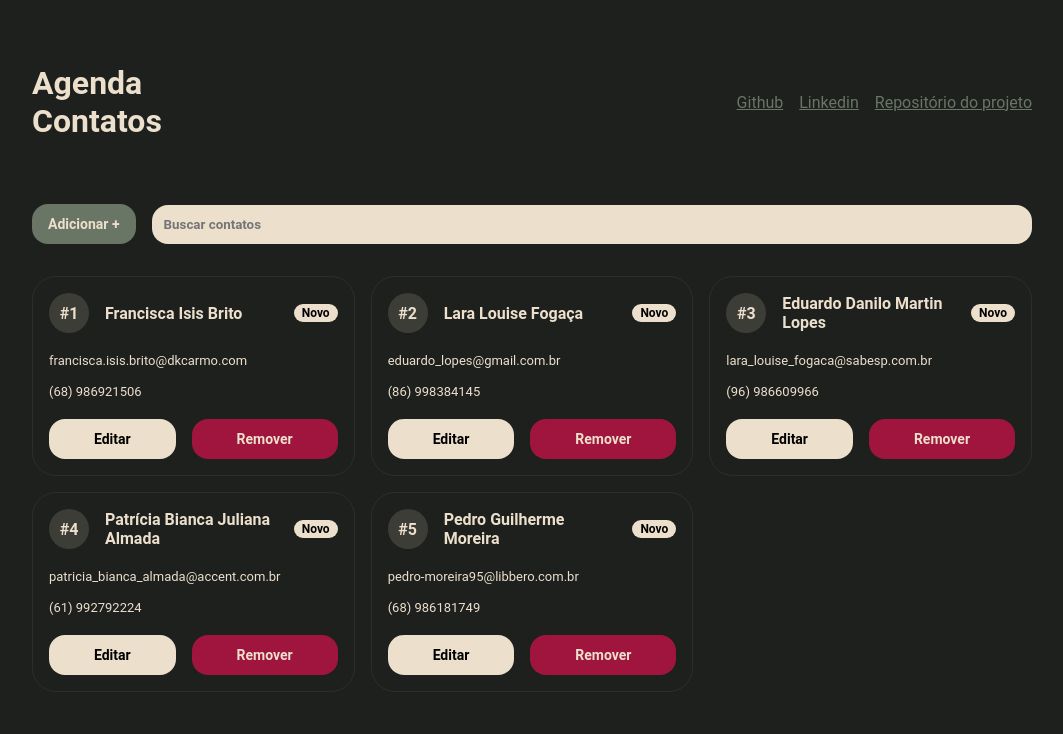
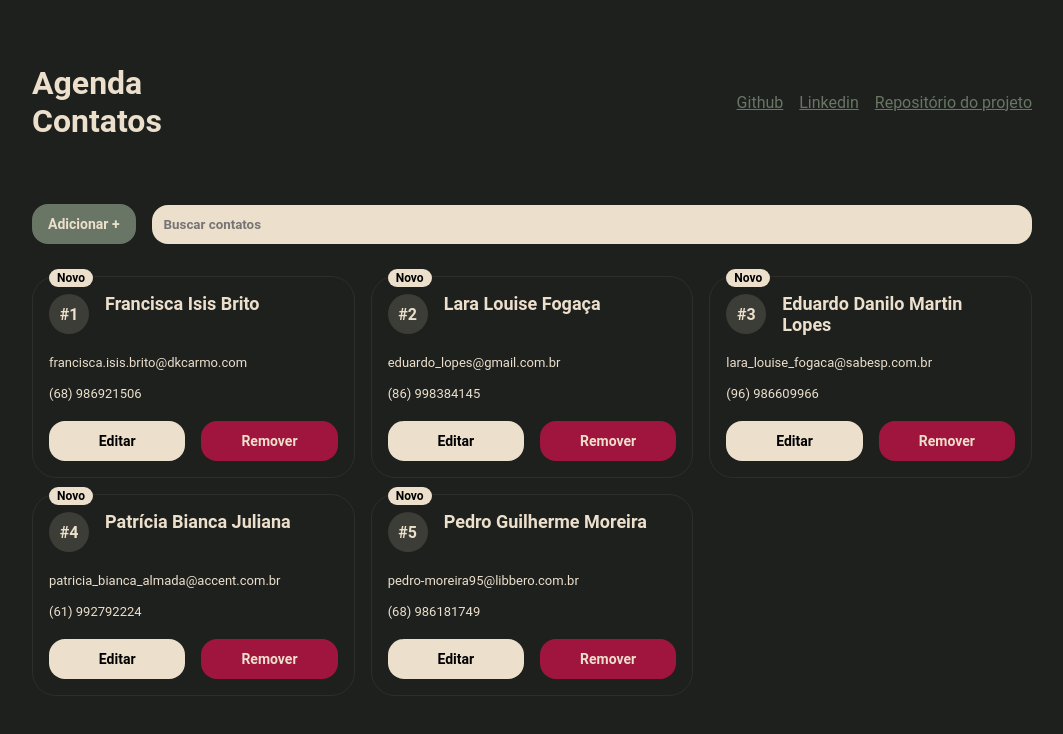
Before and after one commit to gabrielgua/contatos-react, a React (Create React App) app: page / in a window 1280 px wide. Shown: the top 734 px of the page, without its empty margins (108-1171 px from the left). Built offline with nearby package versions, Linux system fonts and the light colour scheme.

Commit message:
chore: fixing textarea auto height for contact names

```diff
--- a/src/components/Contact/index.tsx
+++ b/src/components/Contact/index.tsx
@@ -1,4 +1,11 @@
-import { useState } from 'react'
+import {
+  FormEvent,
+  FormEventHandler,
+  TextareaHTMLAttributes,
+  useEffect,
+  useRef,
+  useState
+} from 'react'
 import {
   ContactActions,
   ContactAvatar,
@@ -6,6 +13,7 @@ import {
   ContactHeader,
   ContactInfo,
   ContactInput,
+  ContactNameTextarea,
   ContactNewBadge,
   ContactTitle
 } from './styles'
@@ -22,11 +30,18 @@ type ContactProps = {
 const Contact = ({ contact }: ContactProps) => {
   const contacts = useSelector((state: RootReducer) => state.contacts.items)
   const dispatch = useDispatch()
+
   const [isEditing, setIsEditing] = useState(false)
-
   const [email, setEmail] = useState(contact.email)
   const [fullName, setFullName] = useState(contact.fullName)
   const [phoneNumber, setPhoneNumber] = useState(contact.phoneNumber)
+
+  const [textareaHeight, setTextareaHeight] = useState(0)
+  const textarea = useRef<HTMLTextAreaElement>(null)
+
+  useEffect(() => {
+    setTextareaHeight(textarea.current?.scrollHeight!)
+  })
 
   const canEdit = (contact: ContactType) => {
     return isEmailAvailable(contact) && isPhoneAvailable(contact)
@@ -55,6 +70,7 @@ const Contact = ({ contact }: ContactProps) => {
   const editContact = () => {
     const editedContact: ContactType = {
       ...contact,
+      fullName,
       email,
       phoneNumber
     }
@@ -74,11 +90,24 @@ const Contact = ({ contact }: ContactProps) => {
     setEmail(contact.email)
     setPhoneNumber(contact.phoneNumber)
   }
+
+  const autoGrow = (event: FormEvent<HTMLTextAreaElement>) => {
+    setTextareaHeight(event.currentTarget.scrollHeight)
+  }
+
   return (
     <ContactCard key={contact.id}>
       <ContactHeader>
         <ContactAvatar>#{contact.id}</ContactAvatar>
-        <ContactTitle>{contact.fullName}</ContactTitle>
+        <ContactNameTextarea
+          ref={textarea}
+          onInput={autoGrow}
+          height={textareaHeight}
+          value={fullName}
+          disabled={!isEditing}
+          title={contact.fullName}
+          onChange={(e) => setFullName(e.target.value)}
+        />
         {isNew(contact) && (
           <ContactNewBadge title="Contato adicionado recentemente.">
             Novo
--- a/src/components/Contact/styles.ts
+++ b/src/components/Contact/styles.ts
@@ -9,6 +9,7 @@ export const ContactCard = styled.div`
   border: 1px solid rgba(${vars.clrSecondaryRGB}, 0.5);
   border-radius: 1.5rem;
   gap: 1rem;
+  position: relative;
 `
 export const ContactHeader = styled.div`
   display: flex;
@@ -40,6 +41,9 @@ export const ContactNewBadge = styled.p`
   font-weight: bold;
   font-size: 12px;
   border-radius: 1rem;
+  position: absolute;
+  top: -0.5rem;
+  left: 1rem;
 `
 
 export const ContactInfo = styled.div`
@@ -51,6 +55,7 @@ export const ContactInfo = styled.div`
 
 type ContactInputProps = {
   disabled?: boolean
+  height?: number
 }
 
 export const ContactInput = styled.input<ContactInputProps>`
@@ -64,14 +69,30 @@ export const ContactInput = styled.input<ContactInputProps>`
   padding: 0.25rem 0rem;
 `
 
+export const ContactNameTextarea = styled.textarea<ContactInputProps>`
+  color: ${vars.clrTextPrimary};
+  width: 100%;
+  font-weight: bold;
+  resize: none;
+  font-size: 18px;
+  overflow: hidden;
+  height: ${(props) => (props.height ? props.height + 'px' : 'auto')};
+
+  border: none;
+  background-color: transparent;
+
+  border-bottom: ${(props) =>
+    props.disabled ? '' : `1px solid ${vars.clrTextPrimary}`};
+`
+
 export const ContactActions = styled.div`
-  display: flex;
-  align-content: center;
+  display: grid;
+  grid-template-columns: repeat(2, 1fr);
   gap: 1rem;
   width: 100%;
   margin-top: auto;
 
   button {
-    flex-grow: 1;
+    width: 100%;
   }
 `
--- a/src/store/reducers/contacts.ts
+++ b/src/store/reducers/contacts.ts
@@ -31,7 +31,7 @@ const initialState: ContactState = {
     },
     {
       id: 4,
-      fullName: 'Patrícia Bianca Juliana Almada',
+      fullName: 'Patrícia Bianca Juliana',
       email: 'patricia_bianca_almada@accent.com.br',
       phoneNumber: '(61) 992792224',
       createdAt: new Date().toISOString()
```
